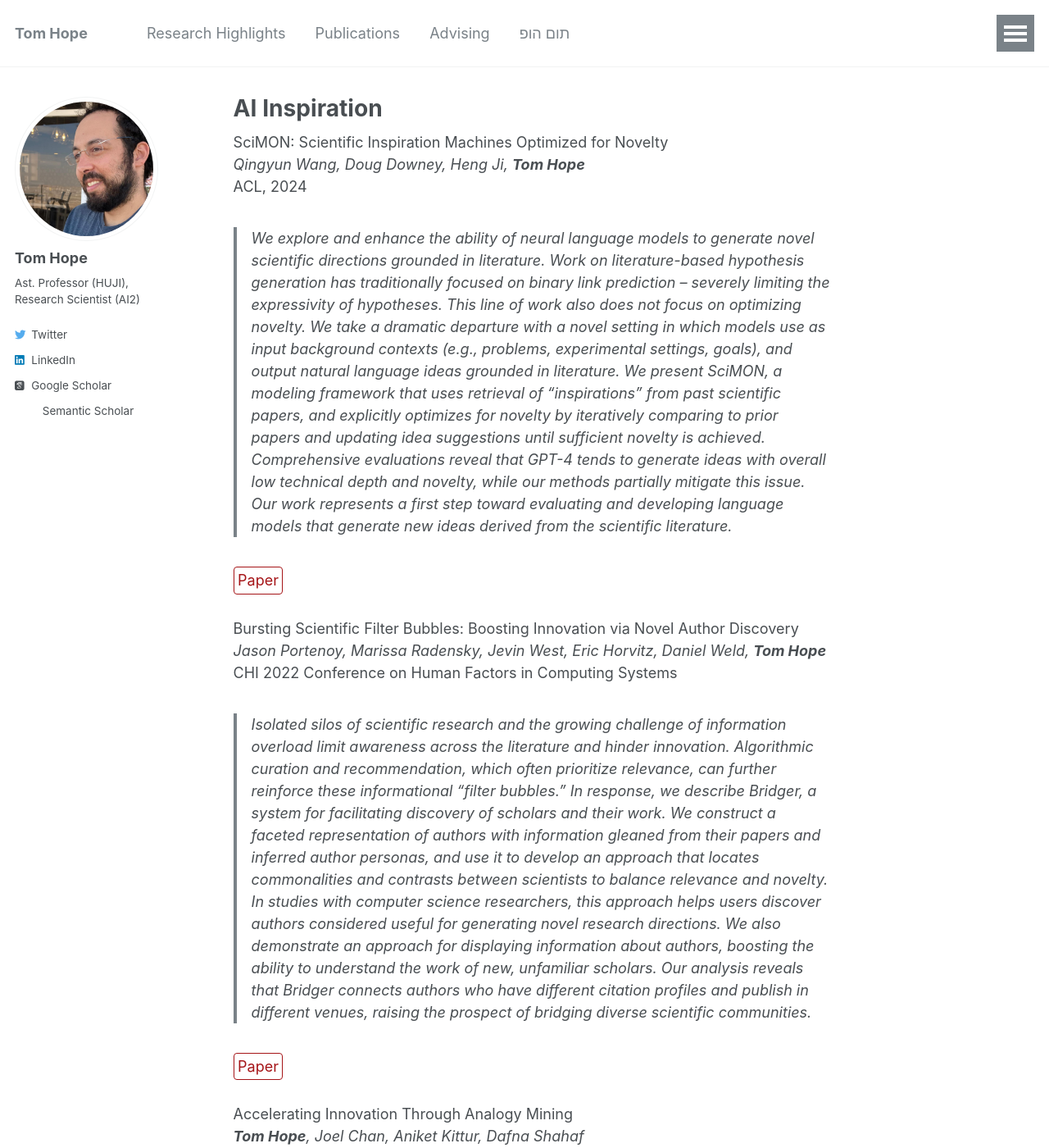
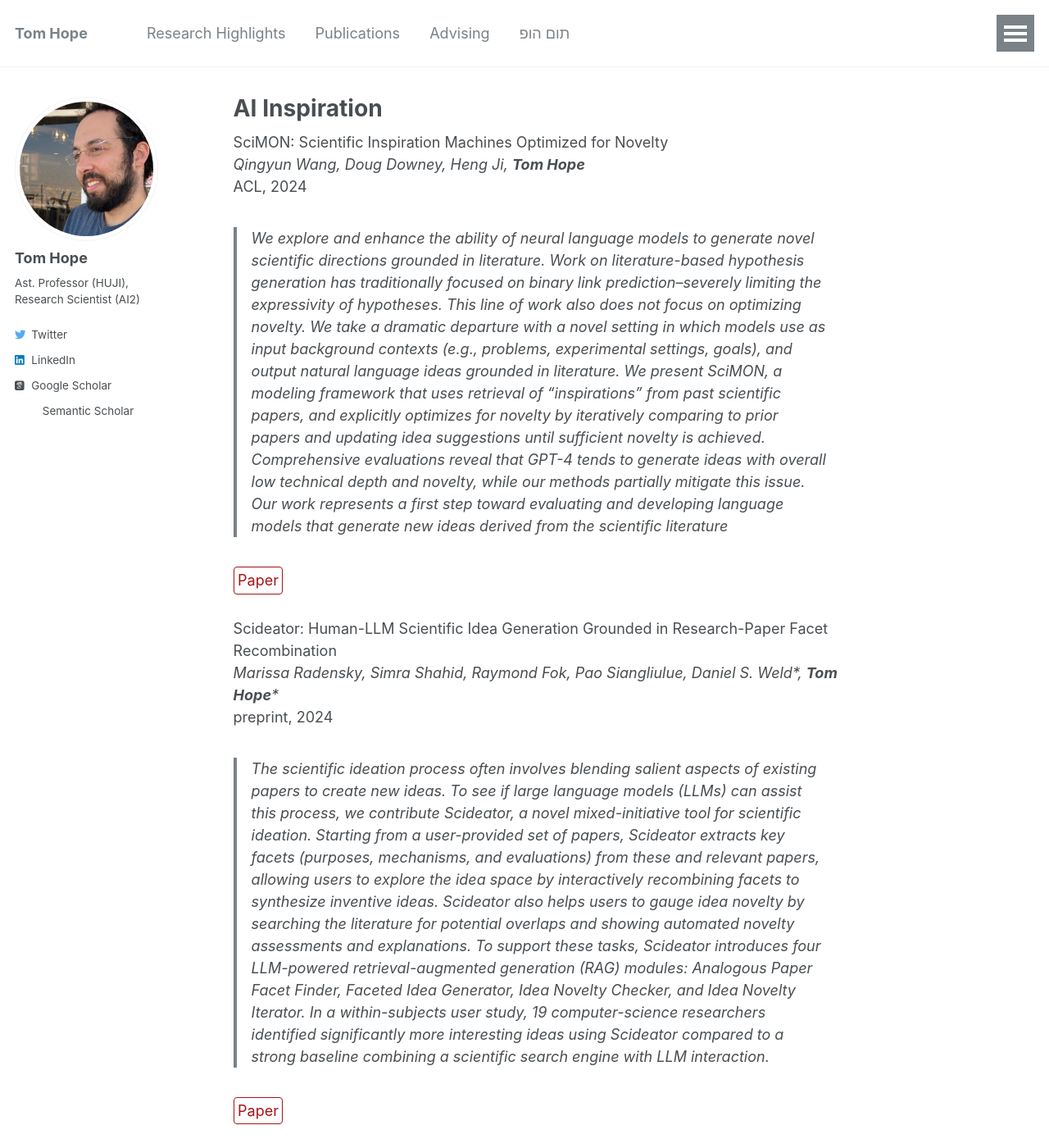
Before and after one commit to tomhoper/tomhoper.github.io, a Jekyll site: the page built from _research/boosting.md, in a window 1280 px wide and 1400 px high. Shown: the whole window at 82% size. Built offline with Jekyll 4.4.1, drawn with Linux system fonts in a browser that asks for light colours; some web fonts are replaced.

Commit message:
Update boosting.md

```diff
--- a/_research/boosting.md
+++ b/_research/boosting.md
@@ -12,9 +12,19 @@ SciMON: Scientific Inspiration Machines Optimized for Novelty<br>
 _Qingyun Wang, Doug Downey, Heng Ji, **Tom Hope**_<br>
 ACL, 2024
 
-> We explore and enhance the ability of neural language models to generate novel scientific directions grounded in literature. Work on literature-based hypothesis generation has traditionally focused on binary link prediction -- severely limiting the expressivity of hypotheses. This line of work also does not focus on optimizing novelty. We take a dramatic departure with a novel setting in which models use as input background contexts (e.g., problems, experimental settings, goals), and output natural language ideas grounded in literature. We present SciMON, a modeling framework that uses retrieval of "inspirations" from past scientific papers, and explicitly optimizes for novelty by iteratively comparing to prior papers and updating idea suggestions until sufficient novelty is achieved. Comprehensive evaluations reveal that GPT-4 tends to generate ideas with overall low technical depth and novelty, while our methods partially mitigate this issue. Our work represents a first step toward evaluating and developing language models that generate new ideas derived from the scientific literature.
+> We explore and enhance the ability of neural language models to generate novel scientific directions grounded in literature. Work on literature-based hypothesis generation has traditionally focused on binary link prediction--severely limiting the expressivity of hypotheses. This line of work also does not focus on optimizing novelty. We take a dramatic departure with a novel setting in which models use as input background contexts (e.g., problems, experimental settings, goals), and output natural language ideas grounded in literature. We present SciMON, a modeling framework that uses retrieval of "inspirations" from past scientific papers, and explicitly optimizes for novelty by iteratively comparing to prior papers and updating idea suggestions until sufficient novelty is achieved. Comprehensive evaluations reveal that GPT-4 tends to generate ideas with overall low technical depth and novelty, while our methods partially mitigate this issue. Our work represents a first step toward evaluating and developing language models that generate new ideas derived from the scientific literature
 
 [Paper](https://arxiv.org/abs/2305.14259){: .btn--research}
+
+
+Scideator: Human-LLM Scientific Idea Generation Grounded in Research-Paper Facet Recombination<br>
+_Marissa Radensky, Simra Shahid, Raymond Fok, Pao Siangliulue, Daniel S. Weld*, **Tom Hope***_<br>
+preprint, 2024
+
+> The scientific ideation process often involves blending salient aspects of existing papers to create new ideas. To see if large language models (LLMs) can assist this process, we contribute Scideator, a novel mixed-initiative tool for scientific ideation. Starting from a user-provided set of papers, Scideator extracts key facets (purposes, mechanisms, and evaluations) from these and relevant papers, allowing users to explore the idea space by interactively recombining facets to synthesize inventive ideas. Scideator also helps users to gauge idea novelty by searching the literature for potential overlaps and showing automated novelty assessments and explanations. To support these tasks, Scideator introduces four LLM-powered retrieval-augmented generation (RAG) modules: Analogous Paper Facet Finder, Faceted Idea Generator, Idea Novelty Checker, and Idea Novelty Iterator. In a within-subjects user study, 19 computer-science researchers identified significantly more interesting ideas using Scideator compared to a strong baseline combining a scientific search engine with LLM interaction.
+
+[Paper](https://arxiv.org/abs/2409.14634){: .btn--research}
+
 
 
 Bursting Scientific Filter Bubbles: Boosting Innovation via Novel Author Discovery<br>
```
